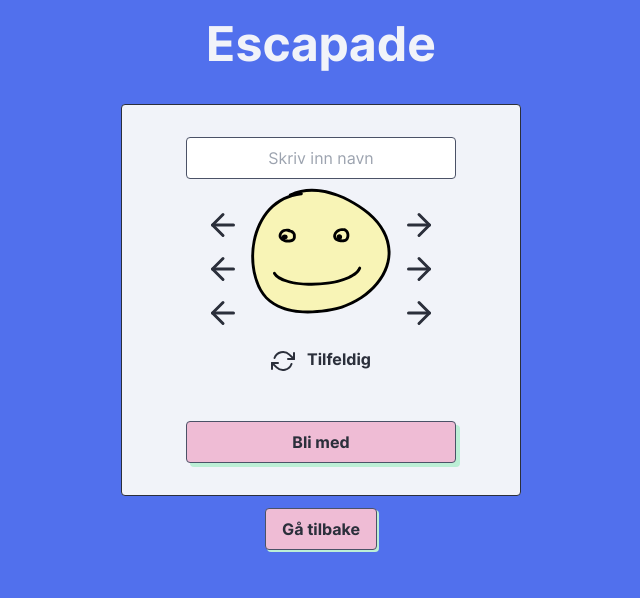
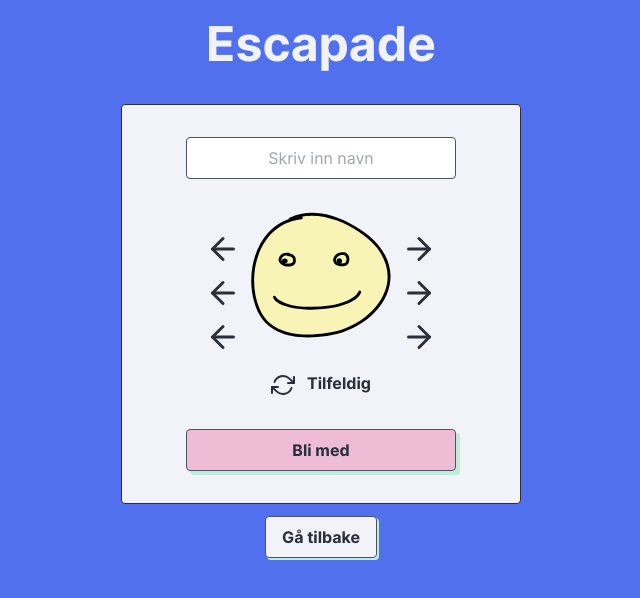
Before and after one commit to rotciw/escapade, a React (Vite) app: page /customize in a window 1280 px wide. Shown: the top 598 px of the page, without its empty margins (319-959 px from the left). Built offline with nearby package versions, Linux system fonts and the light colour scheme.

Commit message:
Add secondary button to char creation

```diff
--- a/src/base.css
+++ b/src/base.css
@@ -8,6 +8,9 @@
   }
   .btn-sm {
     @apply px-4 py-2 font-bold text-black transition-all shadow-sm whitespace-nowrap border-base hover:shadow-none hover:translate-x-1 hover:translate-y-1 hover:bg-cameo-pink-hover bg-cameo-pink;
+  }
+  .btn-sm-secondary {
+    @apply px-4 py-2 font-bold text-black transition-all shadow-sm whitespace-nowrap border-base hover:shadow-none hover:translate-x-1 hover:translate-y-1 hover:bg-alice-blue-hover bg-alice-blue;
   }
   .btn-sm-disabled {
     @apply px-4 py-2 font-semibold text-white transition-all bg-opacity-70 border-base hover:shadow-none bg-independence;
--- a/src/components/characterCreation.tsx
+++ b/src/components/characterCreation.tsx
@@ -60,7 +60,7 @@ const CharacterCreation: React.FC<{
   return (
     <div className='box-border flex flex-col max-w-md p-8 mx-auto text-black border border-black rounded sm:px-16 bg-alice-blue'>
       <input
-        className='p-2 text-center text-black uppercase transition-all border rounded placeholder-normal border-independence focus:shadow-sm focus:ring-magic-mint'
+        className='p-2 mb-6 text-center text-black uppercase transition-all border rounded placeholder-normal border-independence focus:shadow-sm focus:ring-magic-mint'
         type='text'
         placeholder='Skriv inn navn'
         value={playerName}
@@ -117,7 +117,7 @@ const CharacterCreation: React.FC<{
         </div>
       </div>
       <div
-        className='p-2 mx-auto mb-10 font-bold transition-all cursor-pointer select-none rounded-xl hover:bg-alice-blue-hover'
+        className='p-2 mx-auto mb-6 font-bold transition-all cursor-pointer select-none rounded-xl hover:bg-alice-blue-hover'
         onClick={() => randomizeCharacter()}
       >
         <RefreshCw className='inline mr-3' />
--- a/src/views/player/userCreationView.tsx
+++ b/src/views/player/userCreationView.tsx
@@ -82,7 +82,7 @@ const UserCreationView: React.FC = () => {
           errorMsg={errorMsg}
         />
         <button
-          className='mt-3 select-none btn-sm'
+          className='mt-3 select-none btn-sm-secondary'
           onClick={() => {
             navigate('/');
           }}
```
